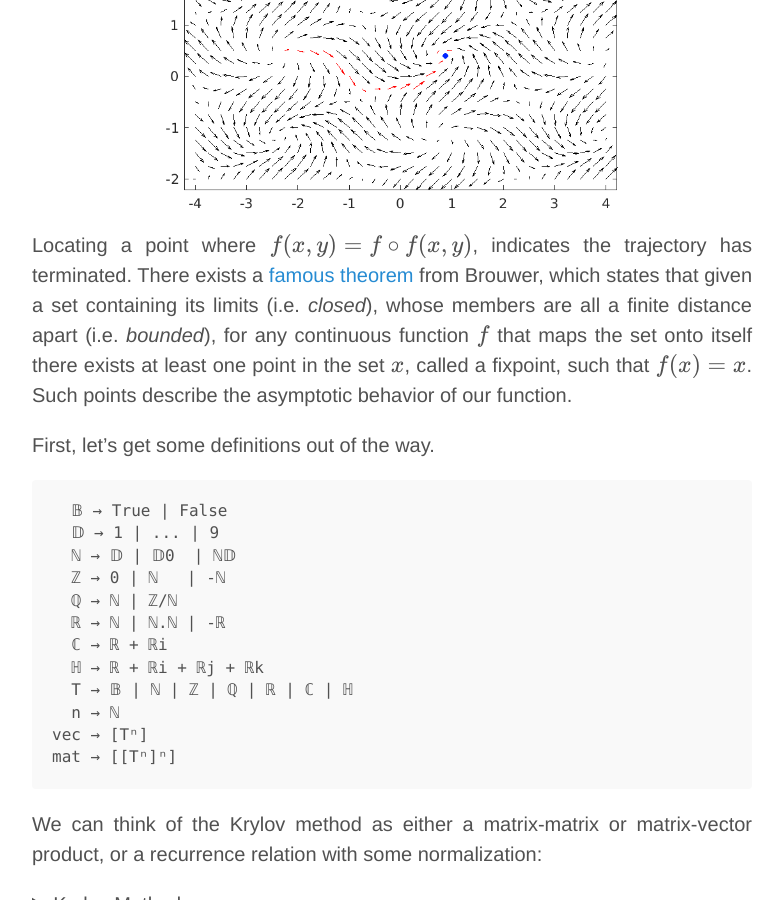
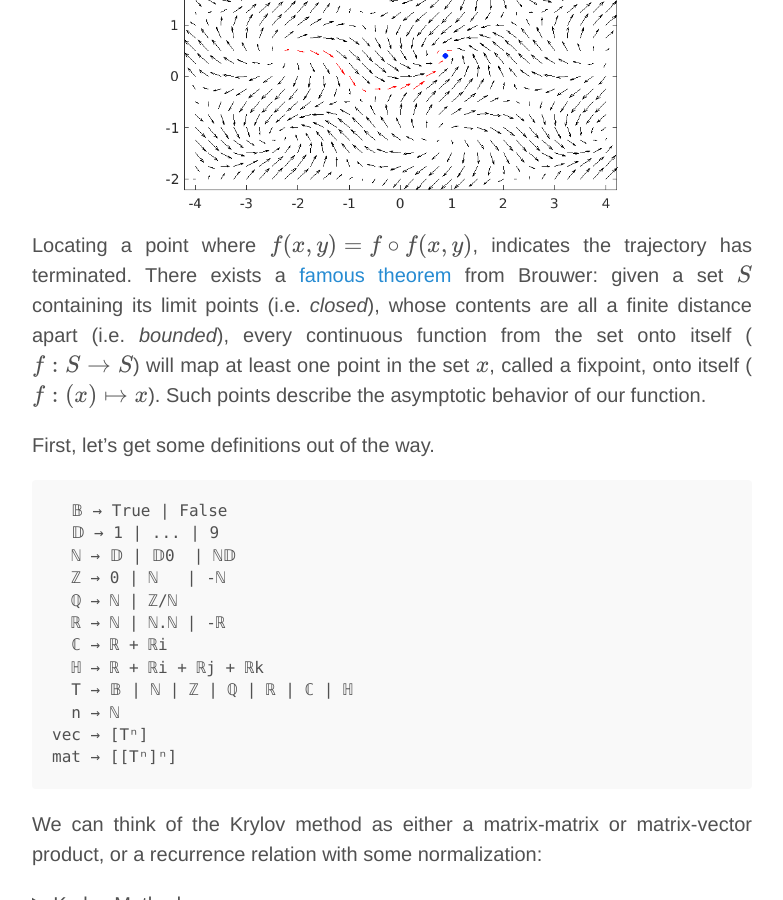
Before and after one commit to breandan/breandan.github.io, a Jekyll site: the page built from _posts/2020-06-30-graph-computation.md, in a window 1280 px wide and 900 px high, scrolled down 26444 px. Shown: the whole window, without its empty margins (248-1031 px from the left). Built offline with Jekyll 4.4.1, drawn with Linux system fonts in a browser that asks for light colours; nearby versions of some CDN libraries; some web fonts are replaced; formulas are drawn with MathJax 3; comment, search, counter and statistics services are not loaded.

Commit message:
clarify description

```diff
--- a/_posts/2020-06-30-graph-computation.md
+++ b/_posts/2020-06-30-graph-computation.md
@@ -606,7 +606,7 @@ $$
 <!--https://www.wolframalpha.com/input/?i=%7B%7Bcos%28x%2B2*y%29%2Fx%7D%2C+0%7D%2C+%7B0%2C%7Bsin%28x-2*y%29%2Fy%7D%7D+eigenvalues-->
 <center><img src="/images/vector_field.png" width="63%"/></center>
 
-Locating a point where $$f(x, y) = f\circ f(x, y)$$, indicates the trajectory has terminated. There exists a [famous theorem](https://en.wikipedia.org/wiki/Brouwer_fixed-point_theorem) from Brouwer, which states that given a set containing its limits (i.e. *closed*), whose members are all a finite distance apart (i.e. *bounded*), for any continuous function $$f$$ that maps the set onto itself there exists at least one point in the set $$x$$, called a fixpoint, such that $$f(x)=x$$. Such points describe the asymptotic behavior of our function.
+Locating a point where $$f(x, y) = f\circ f(x, y)$$, indicates the trajectory has terminated. There exists a [famous theorem](https://en.wikipedia.org/wiki/Brouwer_fixed-point_theorem) from Brouwer: given a set $$S$$ containing its limit points (i.e. *closed*), whose contents are all a finite distance apart (i.e. *bounded*), every continuous function from the set onto itself ($$f: S \rightarrow S$$) will map at least one point in the set $$x$$, called a fixpoint, onto itself ($$f: (x) \mapsto x$$). Such points describe the asymptotic behavior of our function.
 
 First, let's get some definitions out of the way.
 
```
